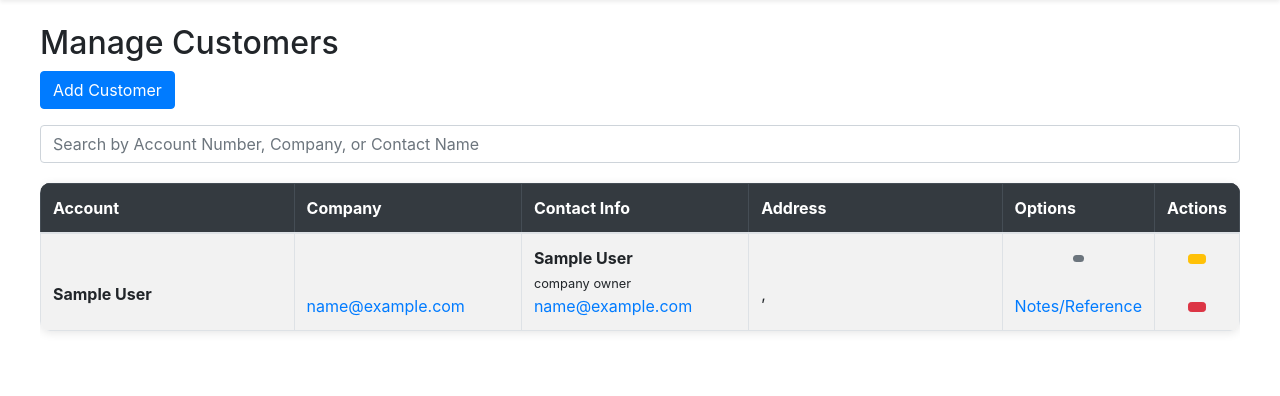
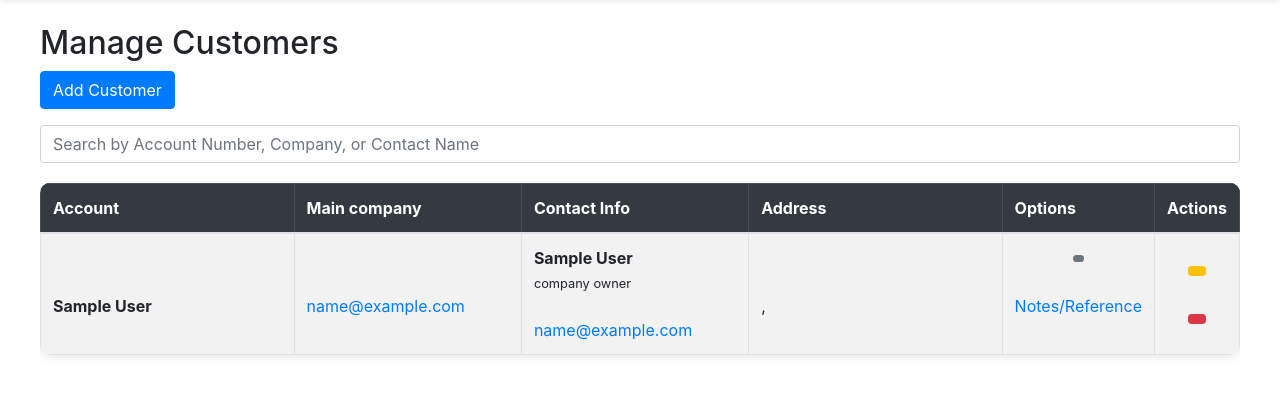
Before and after one commit to aftechro/inventory-stock-management, a PHP site: page /customers.php in a window 1280 px wide. Shown: the part 82-478 px from the top of the page. Run offline with PHP 8.4, Linux system fonts and the light colour scheme; the visitor is signed in with stand-in values (Sample User, id 1); some libraries are stand-ins or nearby versions.

Commit message:
Update customers.php

```diff
--- a/customers.php
+++ b/customers.php
@@ -161,7 +161,7 @@
         <thead class="table-dark">
             <tr>
                 <th style="width: 25%;">Account</th>
-                <th style="width: 20%;">Company</th>
+                <th style="width: 20%;">Main company</th>
                 <th style="width: 20%;">Contact Info</th>
                 <th style="width: 25%;">Address</th>
                 <th style="width: 10%;">Options</th>
@@ -183,7 +183,7 @@
                 </td>
                 <td>
                     <i class="fas fa-user"></i> <strong><?= htmlspecialchars($customer['contact_name']) ?></strong><br>
-                    <small><?= htmlspecialchars($customer['contact_position']) ?></small>
+                    <small><?= htmlspecialchars($customer['contact_position']) ?></small><br>
                     <i class="fas fa-phone"></i> <a href="tel:<?= htmlspecialchars($customer['contact_phone']) ?>"><?= htmlspecialchars($customer['contact_phone']) ?></a><br>
                     <i class="fas fa-envelope"></i> <a href="mailto:<?= htmlspecialchars($customer['contact_email']) ?>"><?= htmlspecialchars($customer['contact_email']) ?></a>
                 </td>
```
